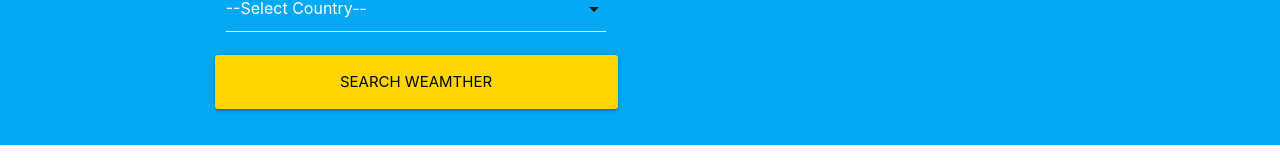
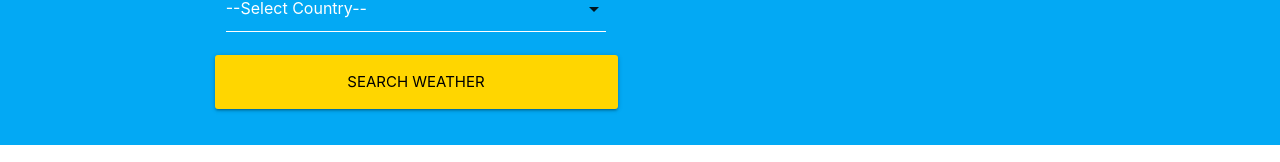
Before and after one commit to xaviacu13/Weather-app, a React (Create React App) app: page / in a window 1280 px wide. Shown: the part 207-369 px from the top of the page. Built offline with nearby package versions, Linux system fonts and the light colour scheme.

Commit message:
corrected button name

```diff
--- a/src/components/Formulario.js
+++ b/src/components/Formulario.js
@@ -64,7 +64,7 @@ const Formulario = ({search, saveSearch, saveQuery}) => {
         <div>
           <input
             type="submit"
-            value="Search Weamther"
+            value="Search Weather"
             className="waves-effect waves-light btn-large btn-block yellow accent-4"
           />
         </div>
```
